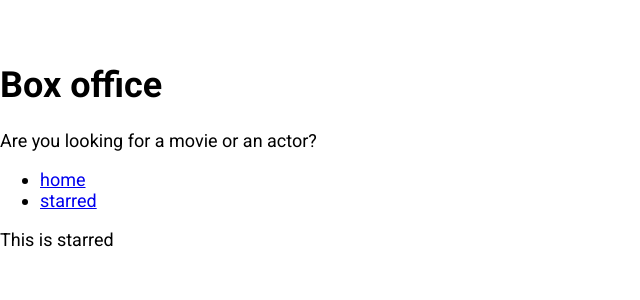
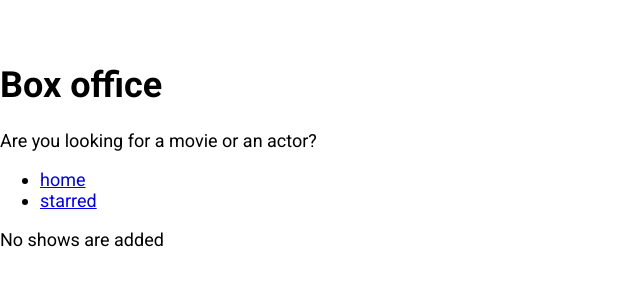
Before and after one commit to vipulverma23/box-office, a React (Create React App) app: page /starred in a window 1280 px wide. Shown: the top 300 px of the page, without its empty margins (0-640 px from the left). Built offline with nearby package versions, Linux system fonts and the light colour scheme.

Commit message:
finished starred page

```diff
--- a/src/pages/Starred.js
+++ b/src/pages/Starred.js
@@ -1,8 +1,42 @@
-import React from "react";
+import React, { useEffect, useState } from "react";
 import MainpageLayout from "../components/MainpageLayout";
+import { useShows } from "../misc/custom-hooks";
+import { apiGet } from "../misc/config";
+import ShowGrid from "../components/show/ShowGrid";
 
 const Starred = () => {
-  return <MainpageLayout>This is starred</MainpageLayout>;
+  const [starred] = useShows();
+
+  const [shows, setShows] = useState(null);
+  const [isLoading, setIsLoading] = useState(true);
+  const [error, setError] = useState(null);
+
+  useEffect(() => {
+    if (starred && starred.length > 0) {
+      const promises = starred.map((showId) => apiGet(`/shows/${showId}`));
+      Promise.all(promises)
+        .then((apiData) => apiData.map((show) => ({ show })))
+        .then((results) => {
+          setShows(results);
+          setIsLoading(false);
+        })
+        .catch((err) => {
+          setError(err.message);
+          setIsLoading(false);
+        });
+    } else {
+      setIsLoading(false);
+    }
+  }, [starred]);
+
+  return (
+    <MainpageLayout>
+      {isLoading && <div>Shows are still loading</div>}
+      {error && <div>Error Occured:{error}</div>}
+      {!isLoading && !shows && <div>No shows are added</div>}
+      {!isLoading && !error && shows && <ShowGrid data={shows} />}
+    </MainpageLayout>
+  );
 };
 
 export default Starred;
```
